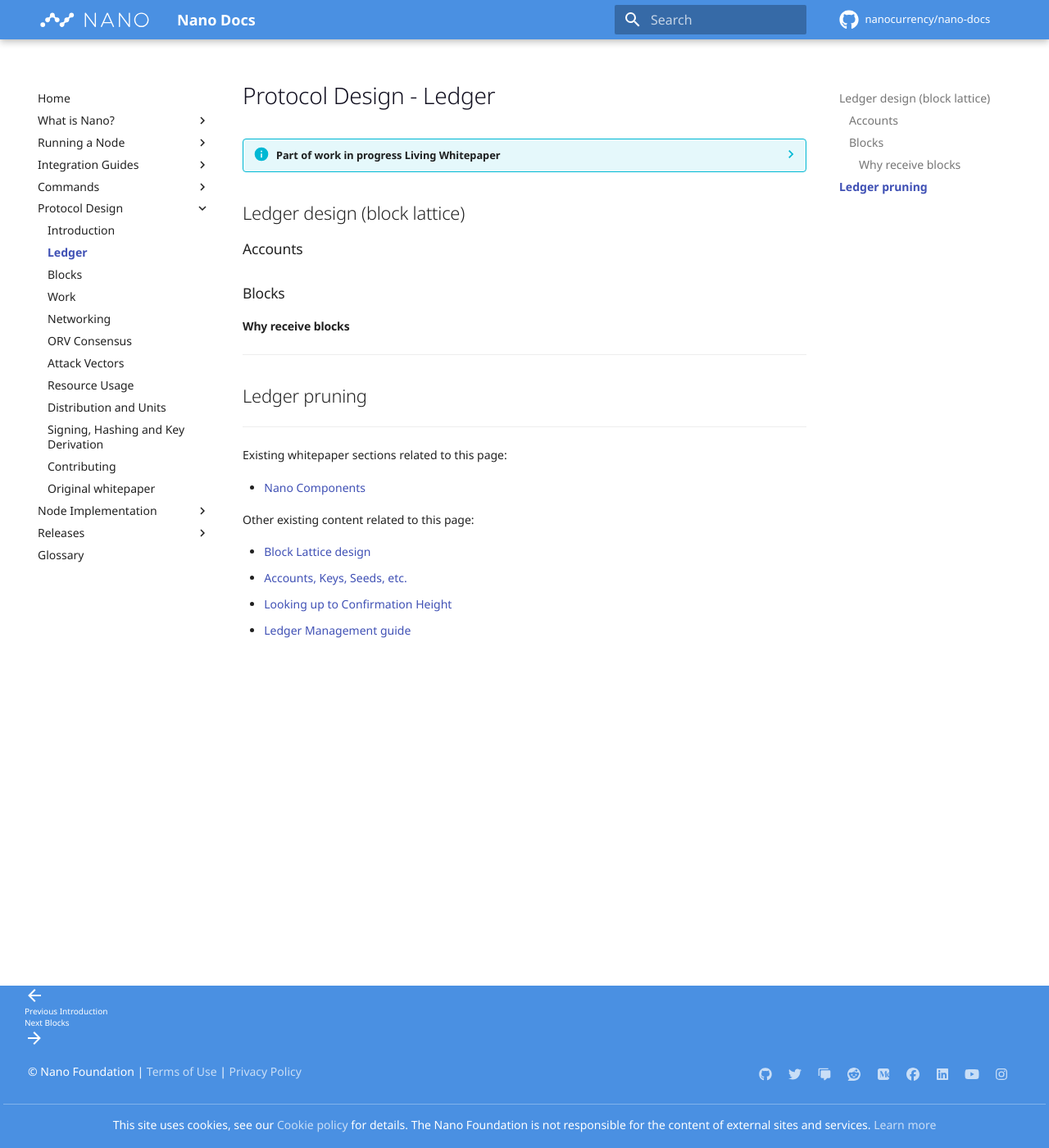
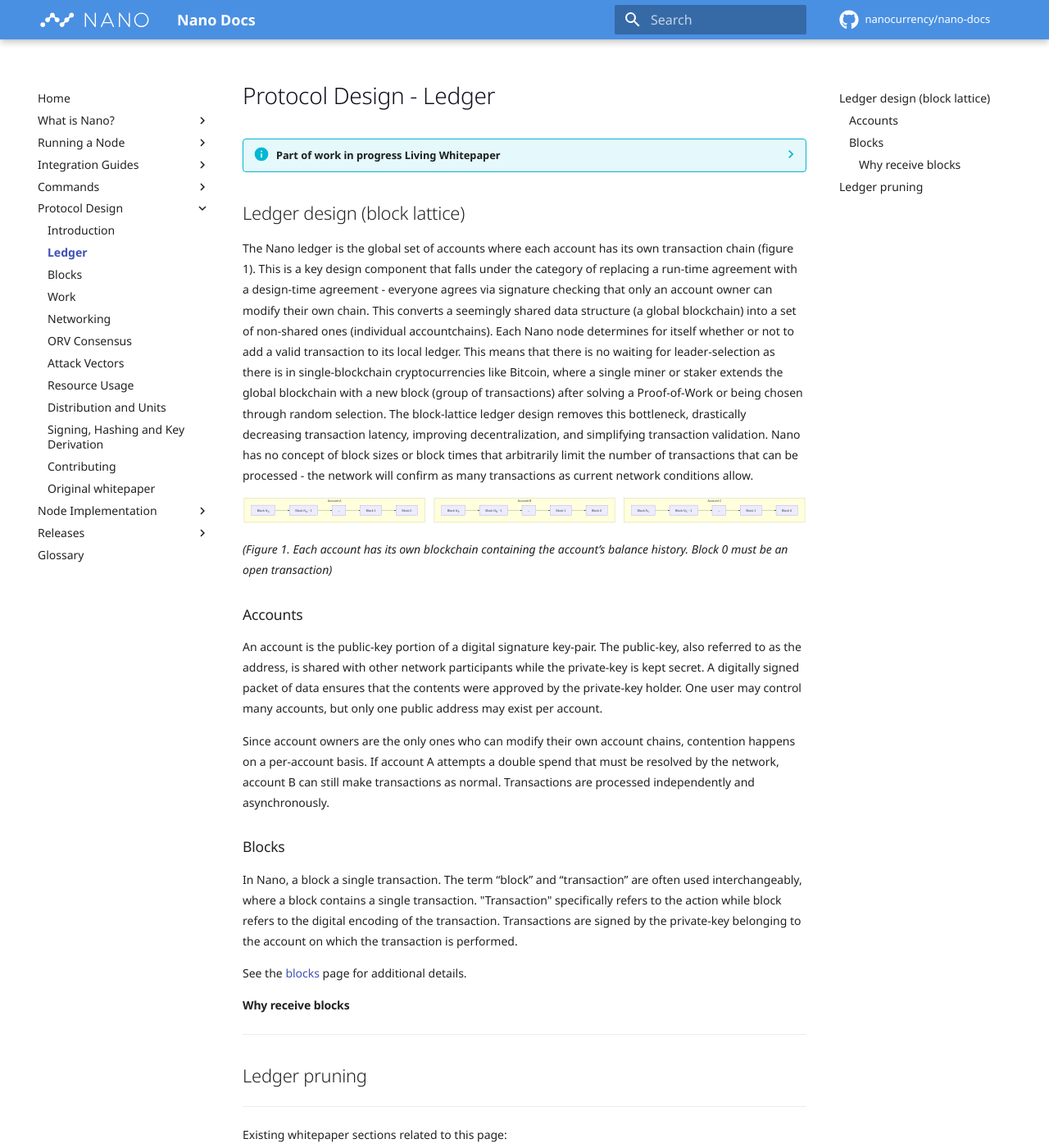
Before and after one commit to nanocurrency/nano-docs, an MkDocs documentation site: the page built from docs/protocol-design/ledger.md, in a window 1280 px wide and 1400 px high. Shown: the whole window at 82% size. Built offline with MkDocs 1.6.1 and Material for MkDocs 9.7.7, drawn with Linux system fonts in a browser that asks for light colours; comment, search, counter and statistics services are not loaded.

Commit message:
Update ledger.md
Merging in the ledger section from the original whitepaper, with additional clarifying details

````diff
--- a/docs/protocol-design/ledger.md
+++ b/docs/protocol-design/ledger.md
@@ -6,15 +6,49 @@
 
 ## Ledger design (block lattice)
 
+The Nano ledger is the global set of accounts where each account has its own transaction chain (figure 1). This is a key design component that falls under the category of replacing a run-time agreement with a design-time agreement - everyone agrees via signature checking that only an account owner can modify their own chain. This converts a seemingly shared data structure (a global blockchain) into a set of non-shared ones (individual accountchains). Each Nano node determines for itself whether or not to add a valid transaction to its local ledger. This means that there is no waiting for leader-selection as there is in single-blockchain cryptocurrencies like Bitcoin, where a single miner or staker extends the global blockchain with a new block (group of transactions) after solving a Proof-of-Work or being chosen through random selection. The block-lattice ledger design removes this bottleneck, drastically decreasing transaction latency, improving decentralization, and simplifying transaction validation. Nano has no concept of block sizes or block times that arbitrarily limit the number of transactions that can be processed - the network will confirm as many transactions as current network conditions allow.
+
+``` mermaid
+graph TB
+    subgraph Account C
+    A["Block <i>N<sub>C</sub></i>"]-->B["Block <i>N<sub>C</sub></i>  - 1"]
+    B-->C["..."]
+    C-->D["Block 1"]
+    D-->E["Block 0"]
+    end
+    subgraph Account B
+    F["Block <i>N<sub>B</sub></i>"]-->G["Block <i>N<sub>B</sub></i>  - 1"]
+    G-->H["..."]
+    H-->I["Block 1"]
+    I-->J["Block 0"]
+    end
+    subgraph Account A
+    K["Block <i>N<sub>A</sub></i>"]-->L["Block <i>N<sub>A</sub></i> - 1"]
+    L-->M["..."]
+    M-->N["Block 1"]
+    N-->O["Block 0"]
+    end
+```
+*(Figure 1.  Each account has its own blockchain containing the account’s balance history. Block 0 must be an open transaction)*
+
 ### Accounts
 
+An account is the public-key portion of a digital signature key-pair. The public-key, also referred to as the address, is shared with other network participants while the private-key is kept secret. A digitally signed packet of data ensures that the contents were approved by the private-key holder. One user may control many accounts, but only one public address may exist per account.
+
+Since account owners are the only ones who can modify their own account chains, contention happens on a per-account basis. If account A attempts a double spend that must be resolved by the network, account B can still make transactions as normal. Transactions are processed independently and asynchronously.
+
 ### Blocks
+
+In Nano, a block a single transaction. The term “block” and “transaction” are often used interchangeably, where a block contains a single transaction. "Transaction" specifically refers to the action while block refers to the digital encoding of the transaction. Transactions are signed by the private-key belonging to the account on which the transaction is performed.
+
+See the [blocks](blocks.md) page for additional details.
 
 #### Why receive blocks
 
 ---
 
 ## Ledger pruning
+
 
 ---
 
````
